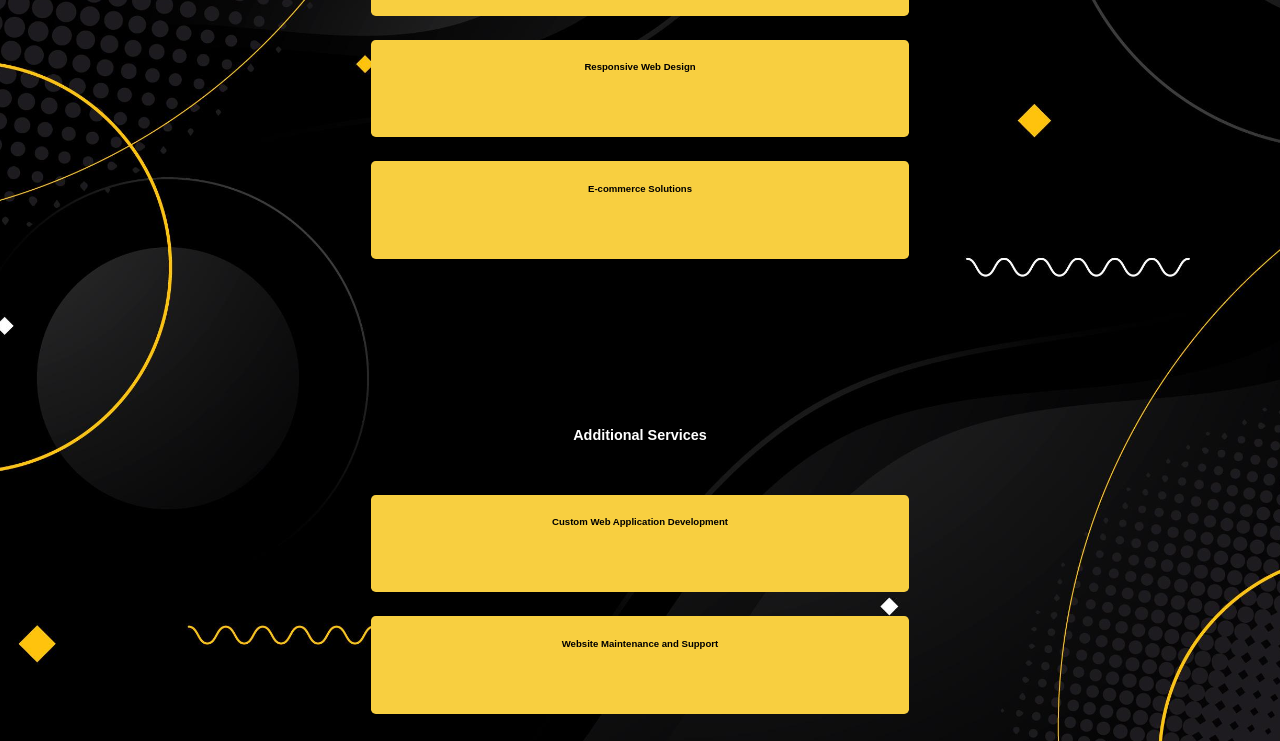
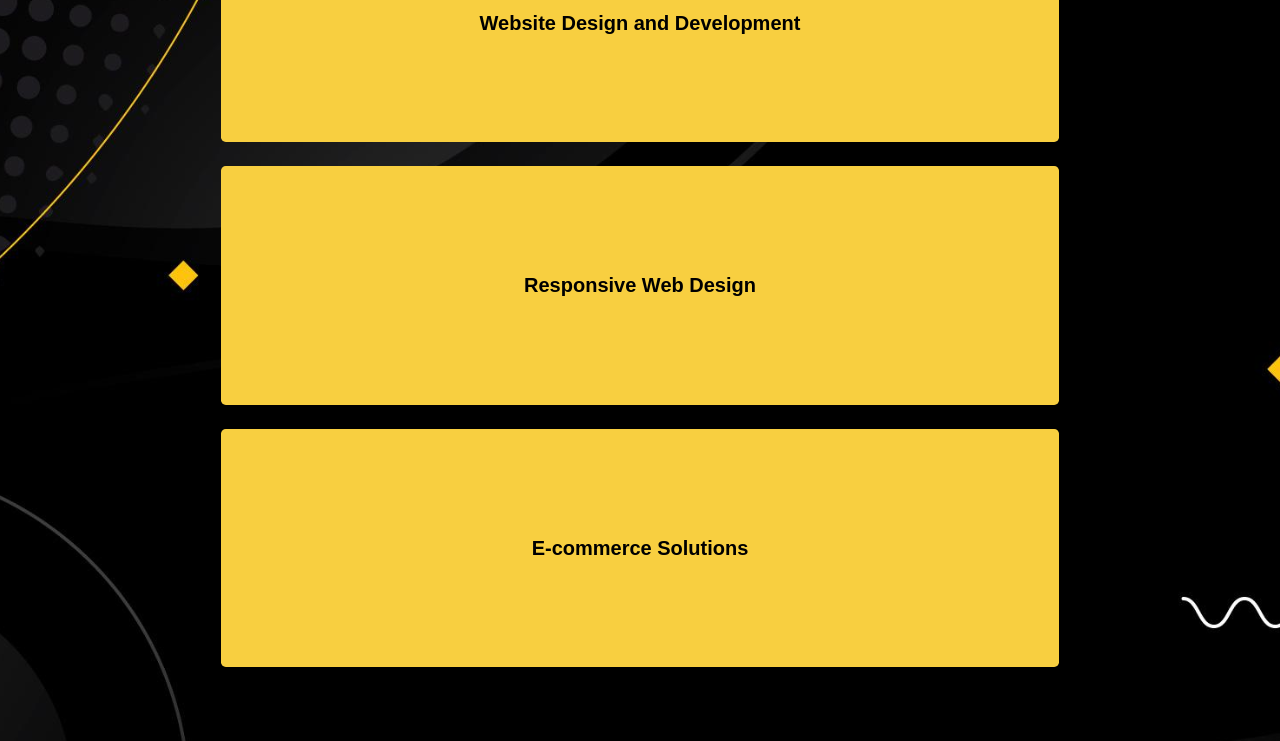
Before and after one commit to DevexWeb/DevEx, a plain HTML site: page Services.html in a window 1280 px wide. Shown: the part 256-997 px from the top of the page. Drawn offline with Linux system fonts and the light colour scheme.

Commit message:
Card Services.css

```diff
--- a/Services.css
+++ b/Services.css
@@ -1,3 +1,5 @@
+/* Services.css */
+
 body {
     font-family: Arial, sans-serif;
     margin: 0;
@@ -112,28 +114,51 @@ html {
     transition: transform 0.3s ease, box-shadow 0.3s ease;
     cursor: pointer;
     width: 100%;
-    max-width: 500px;
+    height: 200px;
+    display: flex;
+    flex-wrap: wrap;
+    flex-direction: column;
+    align-items: center;
+
 }
 
 .services-box h4 {
+    font-size: 20px;
     margin-top: 0;
-    transition: transform 0.3s ease, top 0.3s ease;
-    position: relative;
+    transition: transform 1s ease, top 1s ease;
+    position: absolute;
+    top: 50%;
+    left: 50%;
+    transform: translate(-50%, -50%);
 }
 
 .services-box p {
-    margin: 1rem 0 0;
+    font-size: 25px;
+
     opacity: 0;
     transition: opacity 0.3s ease;
+
+
 }
 
 .services-box:hover {
     transform: scale(1.05);
+
     box-shadow: 0 0 15px rgba(0, 0, 0, 0.3);
 }
 
+.services-box:hover h4 {
+    transition: 0.5s;
+    font-size: large;
+    top:80%;
+
+
+}
+
 .services-box:hover p {
+    transition: 2s;
     opacity: 1;
+
 }
 
 /* Responsive Styles */
```
